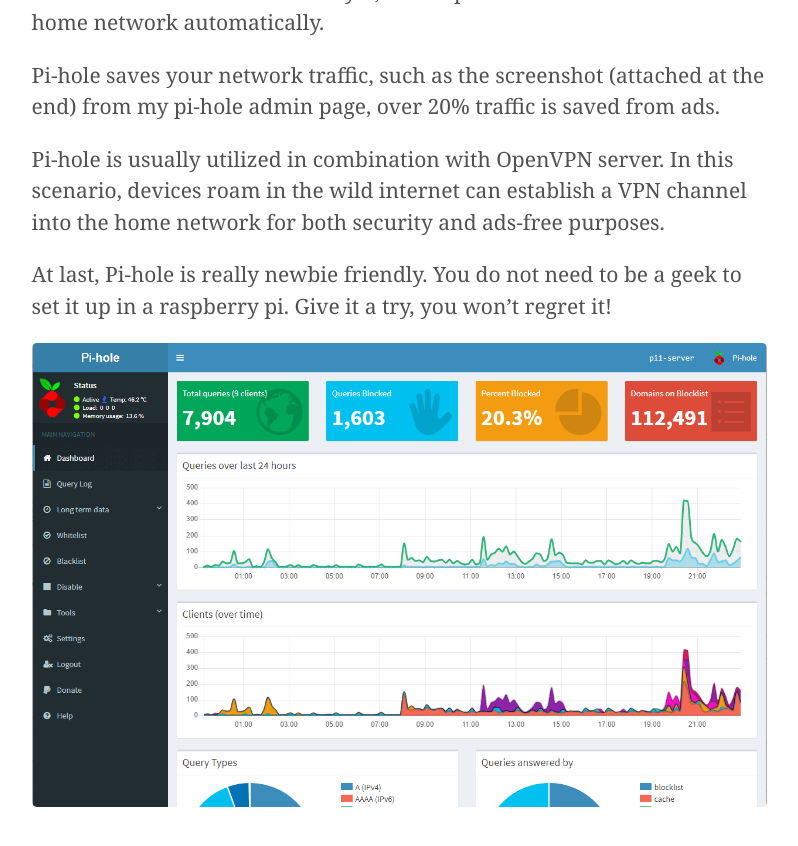
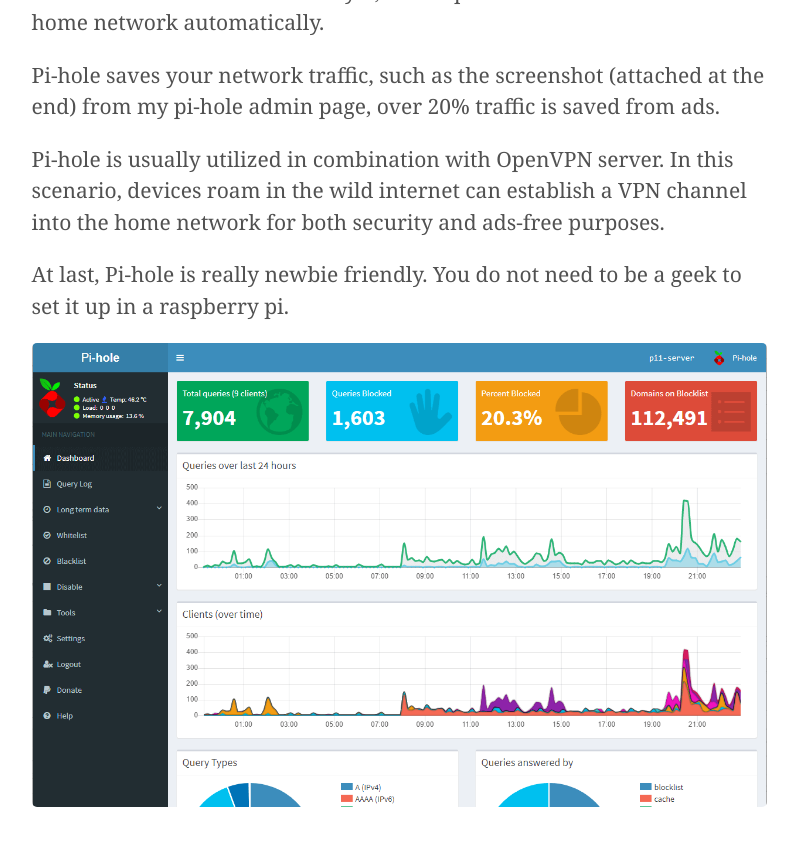
Before and after one commit to Xixiao007/Xixiao007.github.io, a Jekyll site: the page built from _posts/2019-01-15-pi-hole.md, in a window 1280 px wide and 900 px high, scrolled down 1058 px. Shown: the top 846 px of the window, without its empty margins (241-1039 px from the left). Built offline with Jekyll 4.4.1, drawn with Linux system fonts in a browser that asks for light colours; nearby versions of some CDN libraries; comment, search, counter and statistics services are not loaded.

Commit message:
Revert "_"
This reverts commit aaf4d257e572b76ba4682a0f76412e87be46c95c.

```diff
--- a/_posts/2019-01-15-pi-hole.md
+++ b/_posts/2019-01-15-pi-hole.md
@@ -29,6 +29,6 @@
 
 Pi-hole is usually utilized in combination with OpenVPN server. In this scenario, devices roam in the wild internet can establish a VPN channel into the home network for both security and ads-free purposes.
 
-At last, Pi-hole is really newbie friendly. You do not need to be a geek to set it up in a raspberry pi. Give it a try, you won't regret it!
+At last, Pi-hole is really newbie friendly. You do not need to be a geek to set it up in a raspberry pi.
 
 ![alt text](/assets/img/pi-hole.png "Pi-hole admin page")
```
